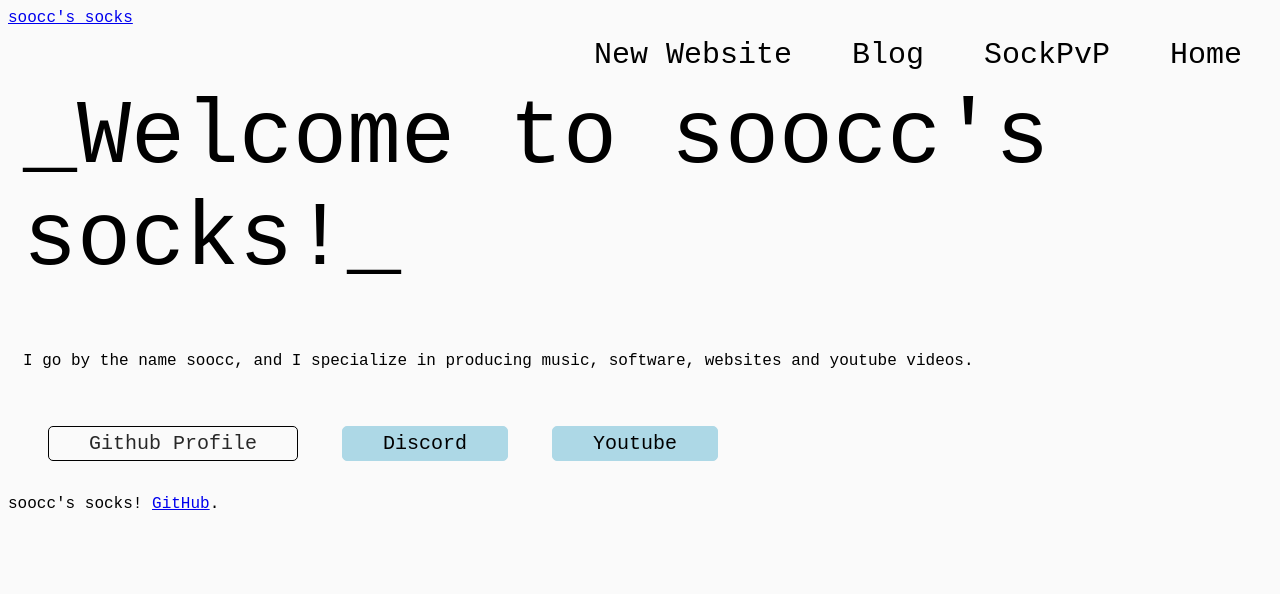
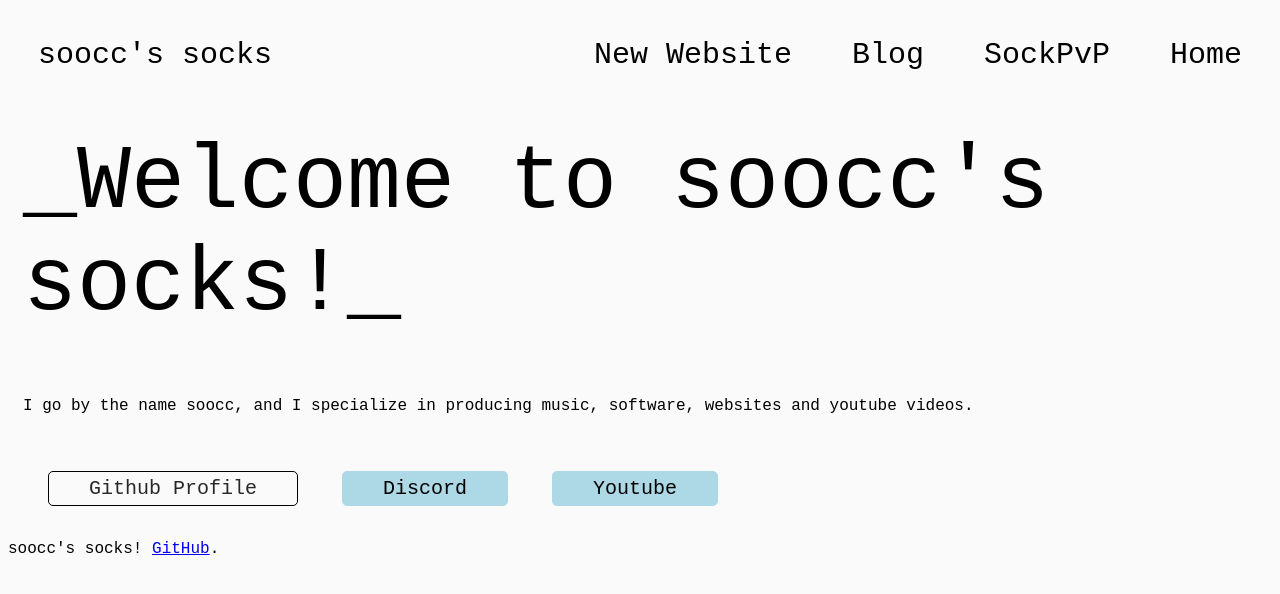
Before and after one commit to soocc/sooccsocks2, a Jekyll site: the page built from index.html, in a window 1280 px wide. Shown: the top 594 px of the page. Built offline with Jekyll 4.4.1, drawn with Linux system fonts in a browser that asks for light colours.

Commit message:
Update default.html

```diff
--- a/_layouts/default.html
+++ b/_layouts/default.html
@@ -22,7 +22,7 @@
     </style>
   </head>
   <body>
-    <a href="https://soocc/github/io">soocc's socks</a>
+    <a class="nav" href="https://soocc/github/io">soocc's socks</a>
     <a class="align-right nav" href="https://soocc.github.io">Home</a>
     <a class="align-right nav" href="https://soocc.github.io/sockpvp">SockPvP</a>
     <a class="align-right nav" href="https://soocc.github.io/blog">Blog</a>
```
